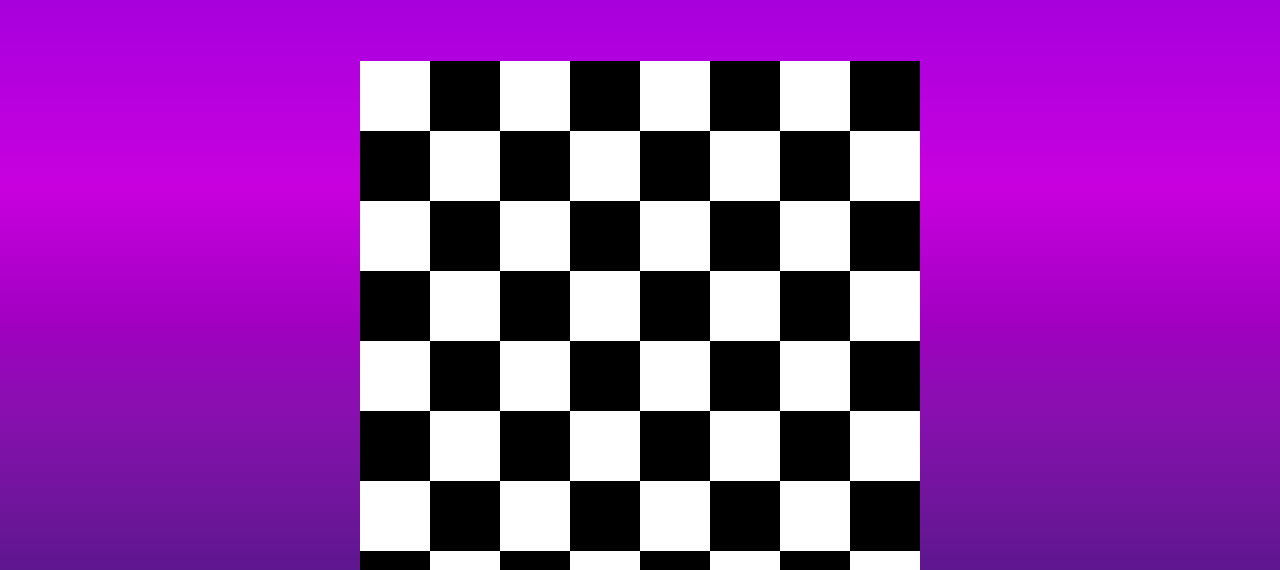
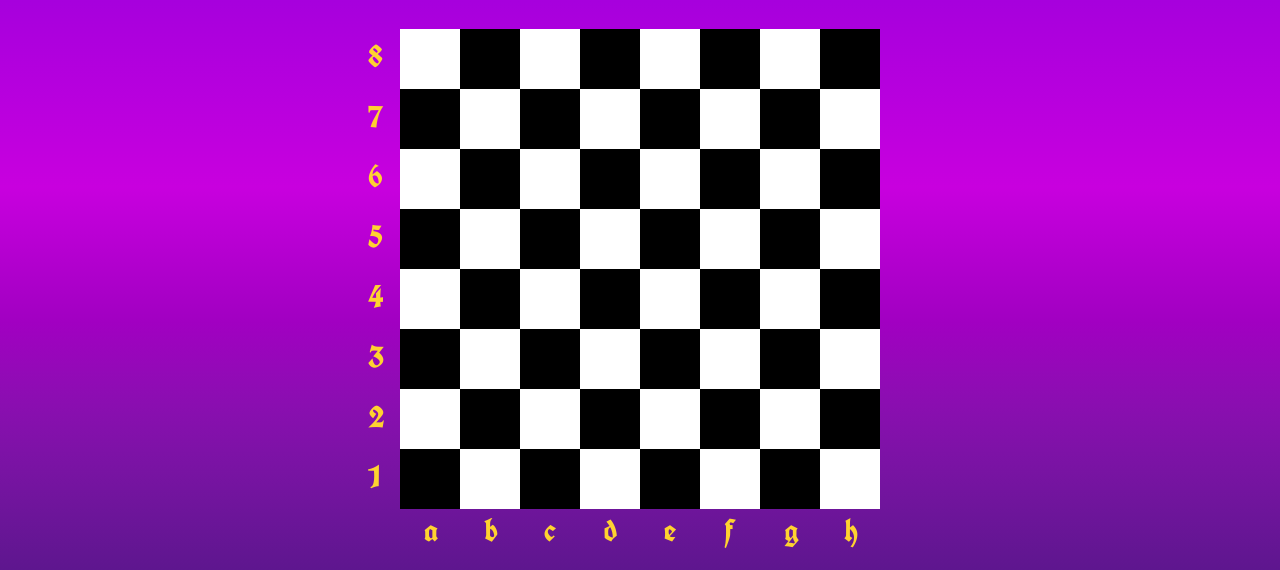
Before and after one commit to taitapcode/findtheking, a website built with Vite: page index.html in a window 1280 px wide. Shown: the part 213-783 px from the top of the page. Built offline with nearby package versions, Linux system fonts and the light colour scheme.

Commit message:
feat: enhance game mechanics and add chess board coordinates
- Add game state management with isReady flag to prevent clicks during end state
- Implement proper game end state with "Again" button text change
- Add chess board coordinates (1-8 for rows, a-h for columns)
- Refactor board rendering from column-first to row-first approach
- Add numberToLetter function for converting numbers to letters
- Improve reset functionality and game flow
- Add CSS positioning for coordinate labels around the board
- Adjust layout spacing for better visual balance

```diff
--- a/scripts/game.js
+++ b/scripts/game.js
@@ -1,9 +1,11 @@
 const size = 8;
+const cellSize = 60;
 const boardGame = document.getElementById('board-game');
 const resetButton = document.getElementById('reset');
 const grid = Array.from({ length: size }, () => Array(size).fill(0)); // Generate the grid size x size filled with 0
 
 let isStarted = false;
+let isReady = true;
 let king = [-1, -1];
 
 // Determines if a cell should be light colored based on chessboard pattern
@@ -12,28 +14,42 @@ function isLightCell(row, col) {
   return false;
 }
 
+function numberToLetter(num) {
+  return String.fromCharCode(96 + num);
+}
+
+// Calculate the shortest path for a king to reach a cell
 function shortestPath(cell, king) {
   return Math.max(Math.abs(cell[0] - king[0]), Math.abs(cell[1] - king[1]));
 }
 
+// Label the cell with the distance or a king icon if distance is 0 when clicked
 function labelCell(row, col, distance) {
-  const colDiv = boardGame.getElementsByClassName(`col-${col + 1}`)[0];
-  const cellDiv = colDiv.getElementsByClassName('cell')[row];
+  const rowDiv = boardGame.getElementsByClassName('row')[row];
+  const cellDiv = rowDiv.getElementsByClassName('cell')[col];
+  // When distance is 0, display a king icon and end the game
   if (distance === 0) {
     cellDiv.innerHTML =
       '<svg xmlns="http://www.w3.org/2000/svg" width="50" height="50" viewBox="0 0 24 24"><path fill="currentColor" d="M19 22H5v-2h14zm-2-12c-1.42 0-2.74.77-3.45 2H13V7h3V5h-3V2h-2v3H8v2h3v5h-.55C9.35 10.09 6.9 9.43 5 10.54A4.013 4.013 0 0 0 3.5 16c.74 1.24 2.07 2 3.5 2h10a4 4 0 0 0 4-4a4 4 0 0 0-4-4"/></svg>';
+    endState();
   } else cellDiv.textContent = distance;
 }
-function randomSpawnKing(selectedRow, selectedCol) {
+
+// Spawn the king in a random position not equal to the clicked cell
+function spawnKingRandomly(selectedRow, selectedCol) {
   do {
     king = [Math.floor(Math.random() * size), Math.floor(Math.random() * size)];
   } while (king[0] === selectedRow && king[1] === selectedCol);
 }
 
+// Handle cell click events
 function onCellClick(row, col) {
+  if (!isReady) return;
+
   if (!isStarted) {
+    resetGame();
     isStarted = true;
-    randomSpawnKing(row, col);
+    spawnKingRandomly(row, col);
   }
 
   if (!grid[row][col]) {
@@ -42,25 +58,46 @@ function onCellClick(row, col) {
   }
 }
 
+function resetGame() {
+  isReady = true;
+  isStarted = false;
+  const cells = Array.from(boardGame.getElementsByClassName('cell'));
+
+  grid.forEach((row) => row.fill(0));
+  resetButton.textContent = 'Reset';
+  cells.forEach((cell) => (cell.innerHTML = ''));
+}
+
+function endState() {
+  isReady = false;
+  resetButton.textContent = 'Again';
+}
+
+// Set CSS variables for board size and cell size
+boardGame.style.setProperty('--grid', size);
+boardGame.style.setProperty('--cell-size', cellSize + 'px');
+
 // Render the chessboard
-for (let col = 0; col < size; col++) {
-  const colDiv = document.createElement('div');
-  colDiv.classList.add(`col-${col + 1}`);
+for (let row = 0; row < size; row++) {
+  const rowDiv = document.createElement('div');
 
-  for (let row = 0; row < size; row++) {
+  rowDiv.classList.add('row');
+  rowDiv.dataset.row = 8 - row;
+
+  for (let col = 0; col < size; col++) {
     const cellDiv = document.createElement('div');
+
     cellDiv.classList.add('cell');
     cellDiv.classList.add(isLightCell(row, col) ? 'light' : 'dark');
+    cellDiv.dataset.col = col + 1;
+    cellDiv.dataset.letter = numberToLetter(col + 1);
+
     cellDiv.addEventListener('click', () => onCellClick(row, col));
-    colDiv.appendChild(cellDiv);
+
+    rowDiv.appendChild(cellDiv);
   }
 
-  boardGame.appendChild(colDiv);
+  boardGame.appendChild(rowDiv);
 }
 
-resetButton.addEventListener('click', () => {
-  isStarted = false;
-  grid.forEach((row) => row.fill(0));
-  const cells = Array.from(boardGame.getElementsByClassName('cell'));
-  cells.forEach((cell) => (cell.innerHTML = ''));
-});
+resetButton.addEventListener('click', resetGame);
--- a/styles/style.css
+++ b/styles/style.css
@@ -31,7 +31,7 @@ body {
   height: 100vh;
   display: flex;
   flex-direction: column;
-  gap: 4rem;
+  gap: 2rem;
 }
 
 .game-title {
@@ -48,25 +48,54 @@ main {
   flex-direction: column;
   justify-content: center;
   align-items: center;
-  gap: 3rem;
+  gap: 4rem;
 }
 
 #board-game {
-  --cell-size: 70px;
-  --grid-number: 8;
-  width: calc(var(--cell-size) * var(--grid-number));
+  width: calc(var(--cell-size) * var(--grid));
   aspect-ratio: 1 / 1;
+}
+
+.row {
+  width: 100%;
+  height: var(--cell-size);
   display: flex;
+  position: relative;
+}
+
+.row::before {
+  content: attr(data-row);
+  font-family: unifraktur-cook;
+  color: var(--primary-color);
+  font-size: 2rem;
+  width: 3rem;
+  aspect-ratio: 1 / 1;
+  position: absolute;
+  left: -2rem;
+  top: 10%;
+}
+
+.row[data-row='1'] .cell::before {
+  content: attr(data-letter);
+  font-family: unifraktur-cook;
+  color: var(--primary-color);
+  font-size: 2rem;
+  width: 3rem;
+  aspect-ratio: 1 / 1;
+  position: absolute;
+  bottom: -80%;
+  left: 40%;
 }
 
 .cell {
-  width: var(--cell-size);
-  aspect-ratio: 1 / 1;
+  position: relative;
   display: flex;
   justify-content: center;
   align-items: center;
+  width: var(--cell-size);
+  aspect-ratio: 1 / 1;
   font-size: 3rem;
-  color: var(--primary-color);
+  color: var(--primary-color-2);
   font-family: unifraktur-cook;
   user-select: none;
   cursor: pointer;
```
